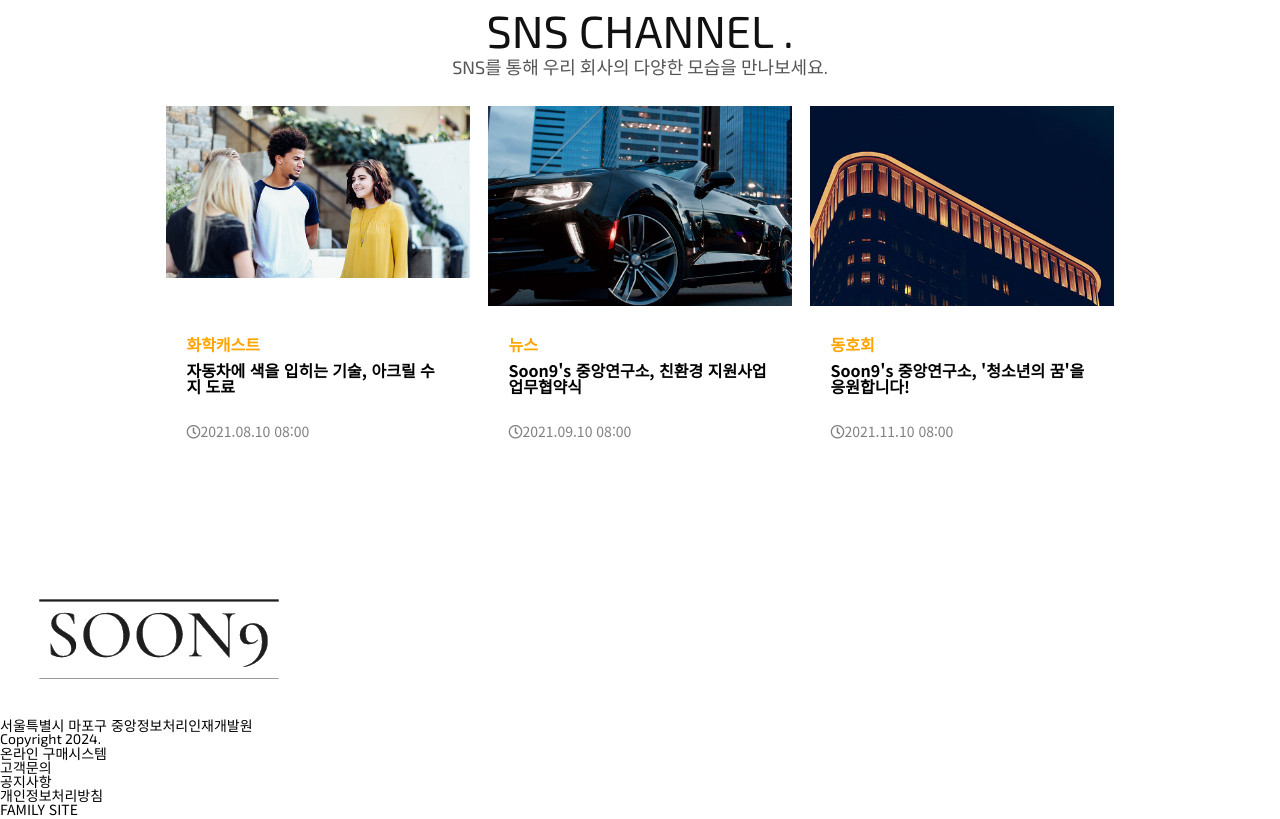
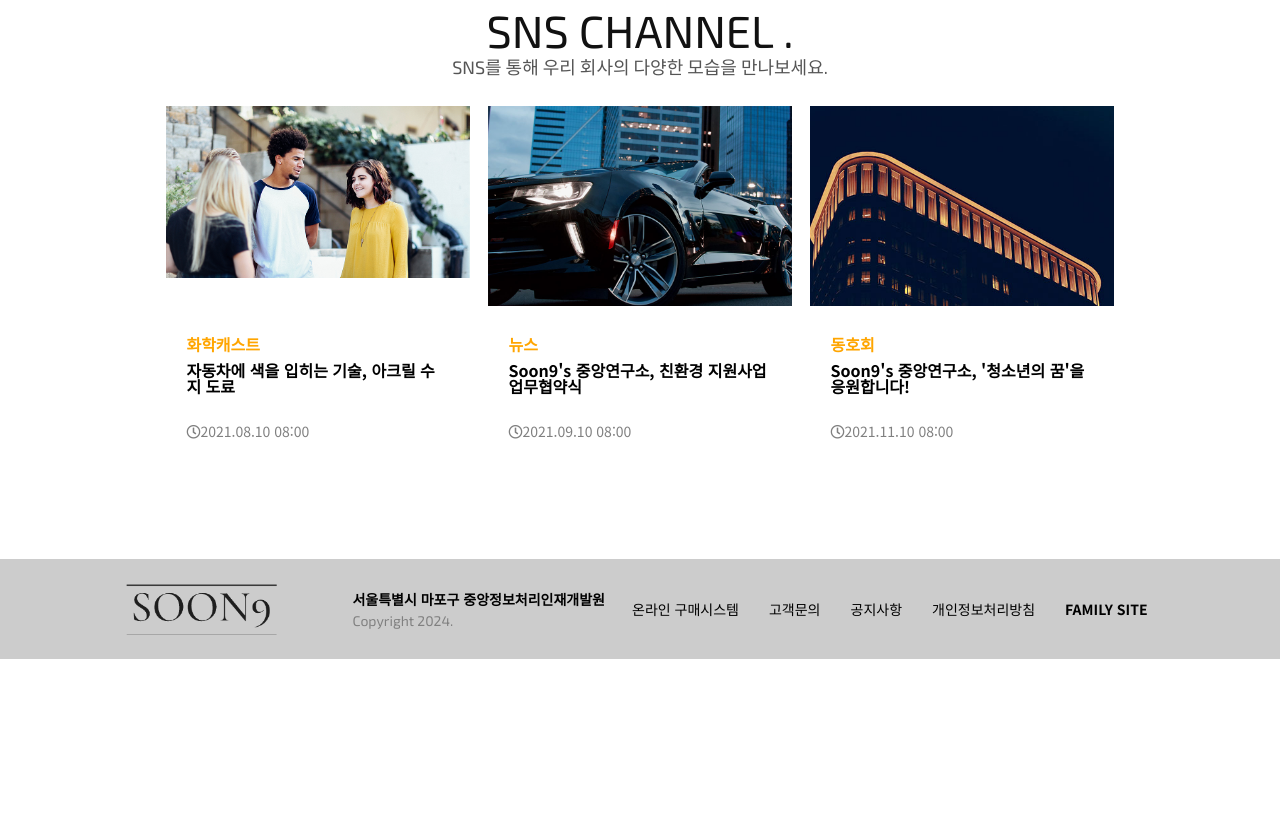
Before and after one commit to hansolkim9/css-template1, a plain HTML site: page index.html in a window 1280 px wide. Shown: the part 3190-4009 px from the top of the page. After the commit the page ends 3893 px from the top, so only its background shows below. Drawn offline with nearby package versions, Linux system fonts and the light colour scheme.

Commit message:
# footer style

```diff
--- a/css/main.css
+++ b/css/main.css
@@ -388,3 +388,55 @@ section.sns ul.sub-container li a .bottom .time {
   margin-top: 30px;
   color: gray;
 }
+
+/* footer style */
+footer {
+  background: #ccc;
+  height: 100px;
+  line-height: 100px;
+  /* position: fixed; */
+  /* bottom: 0; */
+}
+footer .inner {
+  /* border: 3px solid yellow; */
+  width: 84%;
+  margin: 0 auto;
+  height: 100px;
+}
+footer .inner .ft-logo {
+  /* border: 3px solid blue; */
+  float: left;
+  width: 200px;
+  height: 100px;
+}
+footer .inner .ft-logo img {
+  width: 100%;
+  height: 100%;
+}
+footer .inner .address {
+  /* border: 3px solid red; */
+  float: left;
+  height: 100%;
+  line-height: 1.5;
+  margin-left: 50px;
+  padding-top: 30px;
+}
+footer .inner .address li {
+  font-weight: 700;
+}
+footer .inner .address li.en {
+  font-weight: 400;
+  color: gray;
+}
+
+footer .inner ul.list {
+  /* border: 3px solid purple; */
+  float: right
+}
+footer .inner ul.list li {
+  float: left;
+  margin-right: 30px;
+}
+footer .inner ul.list li:last-child {
+  font-weight: 700;
+}
```
